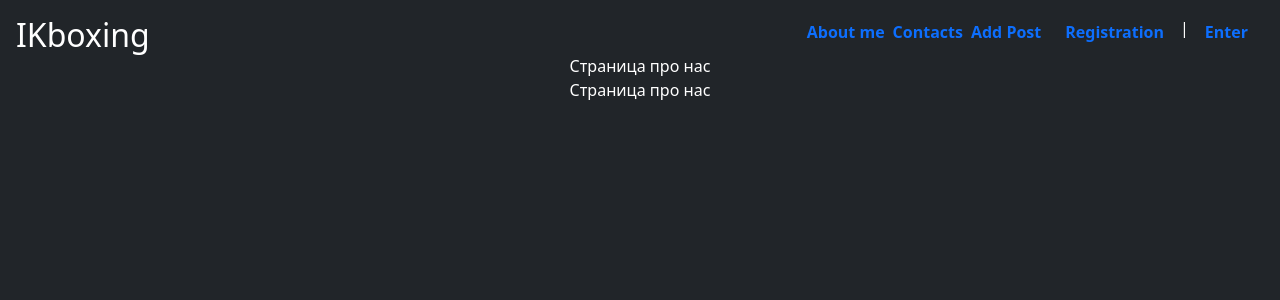
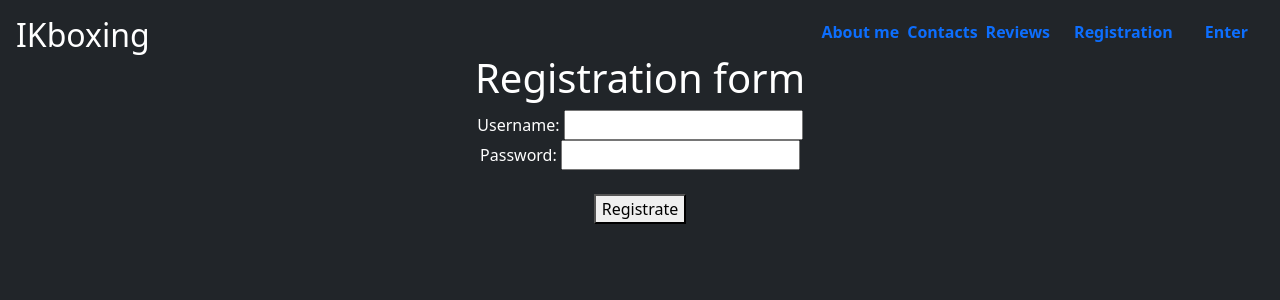
Before and after one commit to VitaliyaKulinenko/MyRep, a Django app: page /enter in a window 1280 px wide. Shown: the top 300 px of the page. Run offline with Django 4.2, Linux system fonts and the light colour scheme; parts of the project's set-up code (start-up, migrations or seed data) failed here and were passed over.

Commit message:
add reviews and enter

```diff
--- a/diploma/diploma/diploma/settings.py
+++ b/diploma/diploma/diploma/settings.py
@@ -37,7 +37,7 @@ INSTALLED_APPS = [
     'django.contrib.staticfiles',
     'debug_toolbar',
     'main',
-    'rest_framework_swagger',
+    # 'rest_framework_swagger',
 
 ]
 
@@ -123,7 +123,7 @@ DEFAULT_AUTO_FIELD = 'django.db.models.BigAutoField'
 
 
 def show_toolbar(request):
-    return True
+    return False
 
 
 DEBUG_TOOLBAR_CONFIG = {
--- a/diploma/diploma/main/admin.py
+++ b/diploma/diploma/main/admin.py
@@ -1,7 +1,8 @@
 from django.contrib import admin
 
-from .models import Timetable, Blog, Registration
+from .models import *
 
 admin.site.register(Timetable)
 admin.site.register(Blog)
 admin.site.register(Registration)
+admin.site.register(Reviews)
--- a/diploma/diploma/main/forms.py
+++ b/diploma/diploma/main/forms.py
@@ -1,6 +1,6 @@
 from django import forms
 from django.contrib.auth.forms import UserCreationForm
-from django.forms import ModelForm
+from django.forms import ModelForm, Form, CharField, PasswordInput,ValidationError
 
 from .models import *
 
@@ -18,3 +18,20 @@ class UserForm(ModelForm):
     #         return _user.password
     #     else:
     #         raise ValidationError ("Don't understand You")
+
+class PostForm(ModelForm):
+
+    class Meta:
+        model = Blog
+        fields = ['title', 'content']
+
+
+class LoginForm(Form):
+    username = CharField(label='Username')
+    password = CharField(label='Password', widget=PasswordInput())
+
+    def clean(self):
+        data = self.cleaned_data
+        if 'username' not in data or 'password' not in data:
+            raise ValidationError('Please,try again')
+        return data
--- a/diploma/diploma/main/templates/main/base.html
+++ b/diploma/diploma/main/templates/main/base.html
@@ -15,8 +15,9 @@
       <nav class="nav nav-masthead justify-content-center float-md-end">
         <a class="nav-link fw-bold py-1 px-2" href="about-me"> About me </a>
         <a class="nav-link fw-bold py-1 px-0" href="contacts"> Contacts </a>
-        <a class="nav-link fw-bold py-1 px-2" href="add_post"> Add Post </a>
-        <a class="nav-link fw-bold py-1 px-3" href="registration"> Registration</a>|<a class="nav-link fw-bold py-1 px-3" href="enter" > Enter </a>
+        <a class="nav-link fw-bold py-1 px-2" href="add_post"> Reviews </a>
+        <a class="nav-link fw-bold py-1 px-3" href="registration"> Registration</a>
+        <a class="nav-link fw-bold py-1 px-3" href="enter" > Enter </a>
       </nav>
     </div>
   </header>
--- a/diploma/diploma/main/templates/main/enter.html
+++ b/diploma/diploma/main/templates/main/enter.html
@@ -1,9 +1,19 @@
 {% extends 'main/base.html' %}
 {% block title%}
 Страница обо мне
+{% block content %}
+<h1>Title</h1>
+
+<div>
+<form method="post" name="enter">
+    {% if error %}<b>{{ error }}</b>{% endif %}
+    {% csrf_token %}
+    {{ form.as_div }}
+    <br />
+    <button type="submit">Login!</button>
+</form>
+</div>
+
+
+
 {% endblock %}
-
-{% block content %}
-    <h> Страница про нас </h>
-    <p> Страница про нас </p>
-{% endblock %}
--- a/diploma/diploma/main/views.py
+++ b/diploma/diploma/main/views.py
@@ -1,3 +1,4 @@
+from django.contrib.auth import authenticate, login
 from django.contrib.auth.forms import UserCreationForm
 from django.shortcuts import render, redirect
 from django.http import HttpResponse
@@ -7,7 +8,7 @@ from django.views.generic import CreateView
 
 from .forms import *
 from .models import Timetable, Blog
-from rest_framework_swagger.views import get_swagger_view
+# from rest_framework_swagger.views import get_swagger_view
 
 
 # @cache_page(timeout=3600)
@@ -23,20 +24,10 @@ def about(request):
     return render(request, 'main/about.html', {'title': 'IKboxing', 'blog': blog})
 
 
-# class RegisterUser(DataMixin, CreateView):
-#     form_class = UserCreationForm
-#     template_name = 'main/register.html'
-#     # переделать саксесс
-#     success_url = reverse_lazy('index')
-#
-#     def get_context_data(self, *, object_list=None, **kwargs):
-#         context = super().get_context_data(**kwargs)
-#         c_def = self.get_user_context(title="Registration")
-#         return dict(list(context.items() + list(c_def.items())))
 
 
-def enter(request):
-    return render(request, 'main/enter.html')
+
+
 
 
 def contacts(request):
@@ -54,19 +45,30 @@ def sign_up(request):
     return render(request, 'main/register.html', {'form': form})
 
 
-def addpost(request):
-    form = AddPost()
-    return render(request, 'main/addpost.html', {'form': form, 'title': 'Adding post'})
-
-# schema_view = get_swagger_view(title='Pastebin API')
+def enter(request):
+    error = ''
+    if request.method == "POST":
+        form = LoginForm(request.POST)
+        if form.is_valid():
+            data = form.cleaned_data
+            user = authenticate(password=data['password'], username=data['username'])
+            if user is not None:
+                login(request, user)
+                return redirect('about-me')
+            else:
+                return redirect('enter')
+        else:
+            error = 'ERROR!'
+    else:
+        form = LoginForm()
+    return render(request, 'main/register.html', {
+        'form': form,
+        'error': error,
+    })
 
 
-# class RegisterUser(DataMixin, CreateView):
-#     form_class = UserCreationForm
-#     template_name = 'main/register.html'
-#     success_url = reverse_lazy('login')
-#
-#     def get_context_data(self, *, object_list=None, **kwargs):
-#         context = super().get_context_data(**kwargs)
-#         c_def = self.get_user_context(title="Registration")
-#         return dict(list(context.items()+list(c_def.items())))
+def addpost(request):
+    form = PostForm()
+
+    reviews = Reviews.objects.all()
+    return render(request, 'main/addpost.html', {'form': form, 'title': 'Leave your feedback'})
```
Also changed, not shown: diploma/diploma/main/models.py (+14 -0 lines), diploma/diploma/main/templates/main/addpost.html (+6 -3 lines), diploma/diploma/main/migrations/0011_reviews.py (added).
